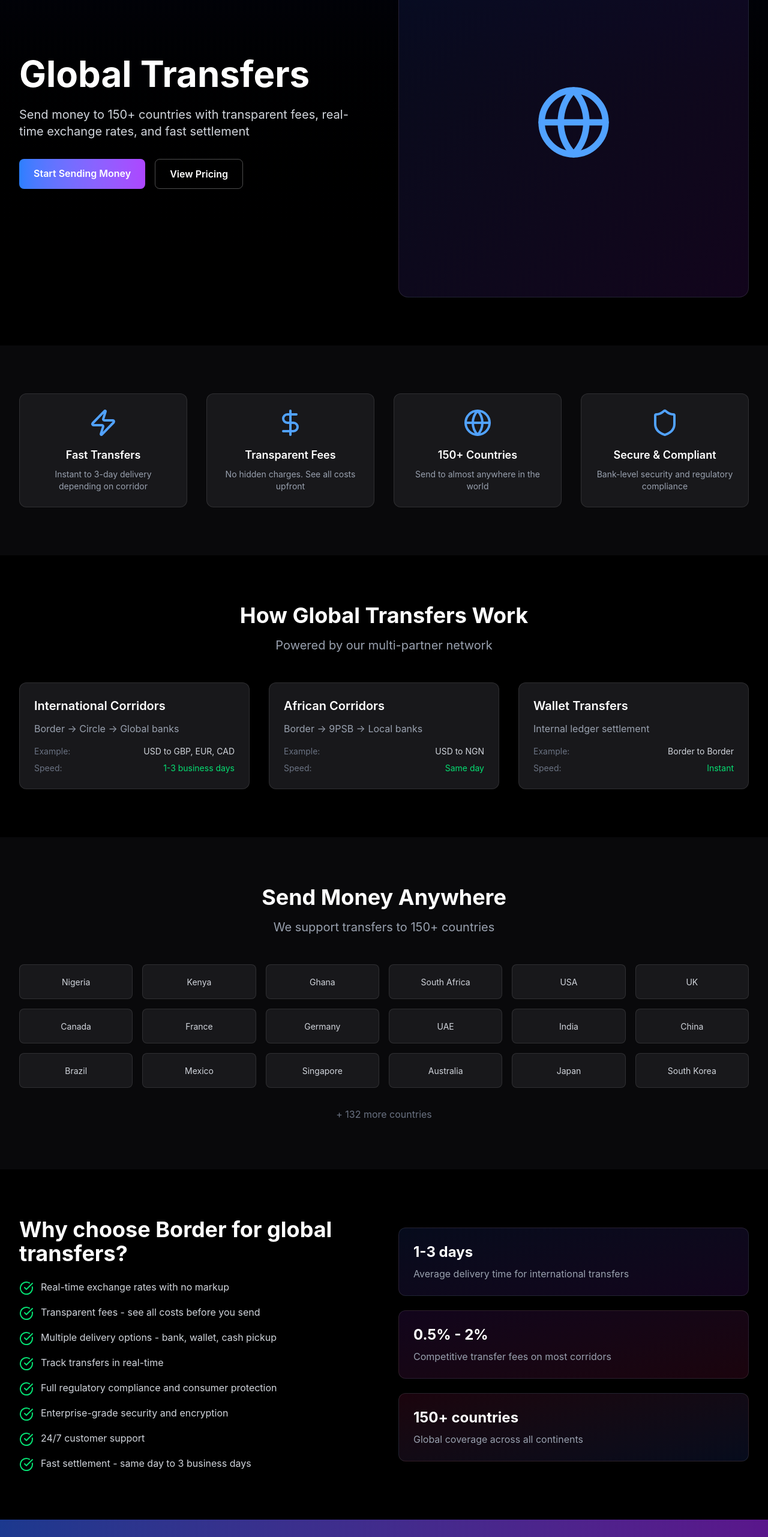
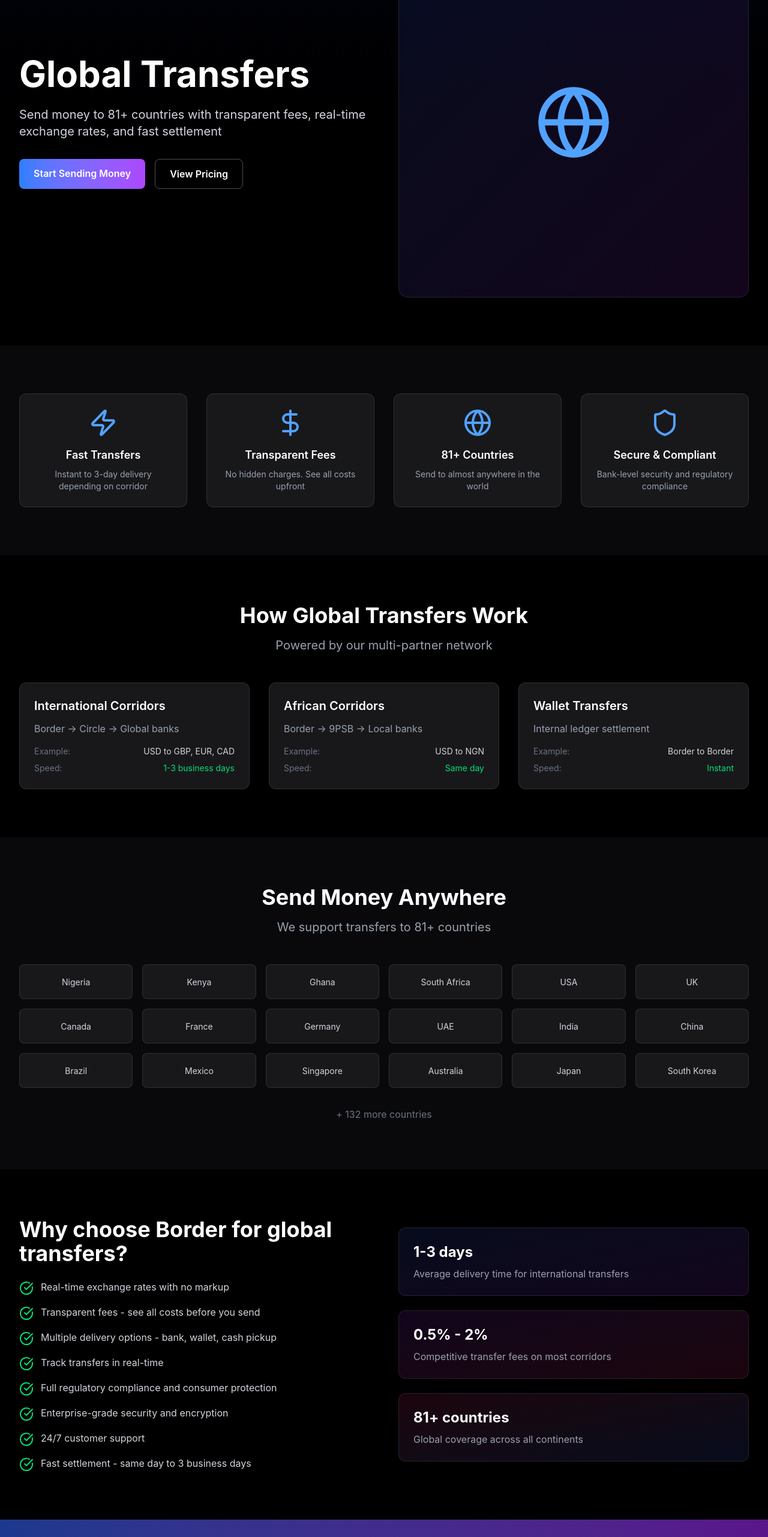
Before and after one commit to border-web/border, a React (Vite) app: page /#/products/global-transfers in a window 1280 px wide. Shown: the part 234-2797 px from the top of the page at 60% size. Built offline with nearby package versions, Linux system fonts and the light colour scheme.

Commit message:
Update GlobalTransfers.tsx

```diff
--- a/src/app/pages/GlobalTransfers.tsx
+++ b/src/app/pages/GlobalTransfers.tsx
@@ -16,7 +16,7 @@
             >
               <h1 className="text-5xl md:text-6xl font-bold mb-6">Global Transfers</h1>
               <p className="text-xl text-gray-300 mb-8">
-                Send money to 150+ countries with transparent fees, real-time exchange rates, and fast settlement
+                Send money to 81+ countries with transparent fees, real-time exchange rates, and fast settlement
               </p>
               <div className="flex flex-col sm:flex-row gap-4">
                 <Link
@@ -64,7 +64,7 @@
               },
               {
                 icon: Globe,
-                title: '150+ Countries',
+                title: '81+ Countries',
                 description: 'Send to almost anywhere in the world'
               },
               {
@@ -150,7 +150,7 @@
         <div className="max-w-7xl mx-auto px-4 sm:px-6 lg:px-8">
           <div className="text-center mb-12">
             <h2 className="text-4xl font-bold mb-4">Send Money Anywhere</h2>
-            <p className="text-xl text-gray-400">We support transfers to 150+ countries</p>
+            <p className="text-xl text-gray-400">We support transfers to 81+ countries</p>
           </div>
 
           <div className="grid grid-cols-2 md:grid-cols-4 lg:grid-cols-6 gap-4">
@@ -219,7 +219,7 @@
                 <p className="text-gray-400">Competitive transfer fees on most corridors</p>
               </div>
               <div className="p-6 bg-gradient-to-br from-pink-900/20 to-blue-900/20 border border-white/10 rounded-xl">
-                <h3 className="text-2xl font-bold mb-2">150+ countries</h3>
+                <h3 className="text-2xl font-bold mb-2">81+ countries</h3>
                 <p className="text-gray-400">Global coverage across all continents</p>
               </div>
             </div>
```
